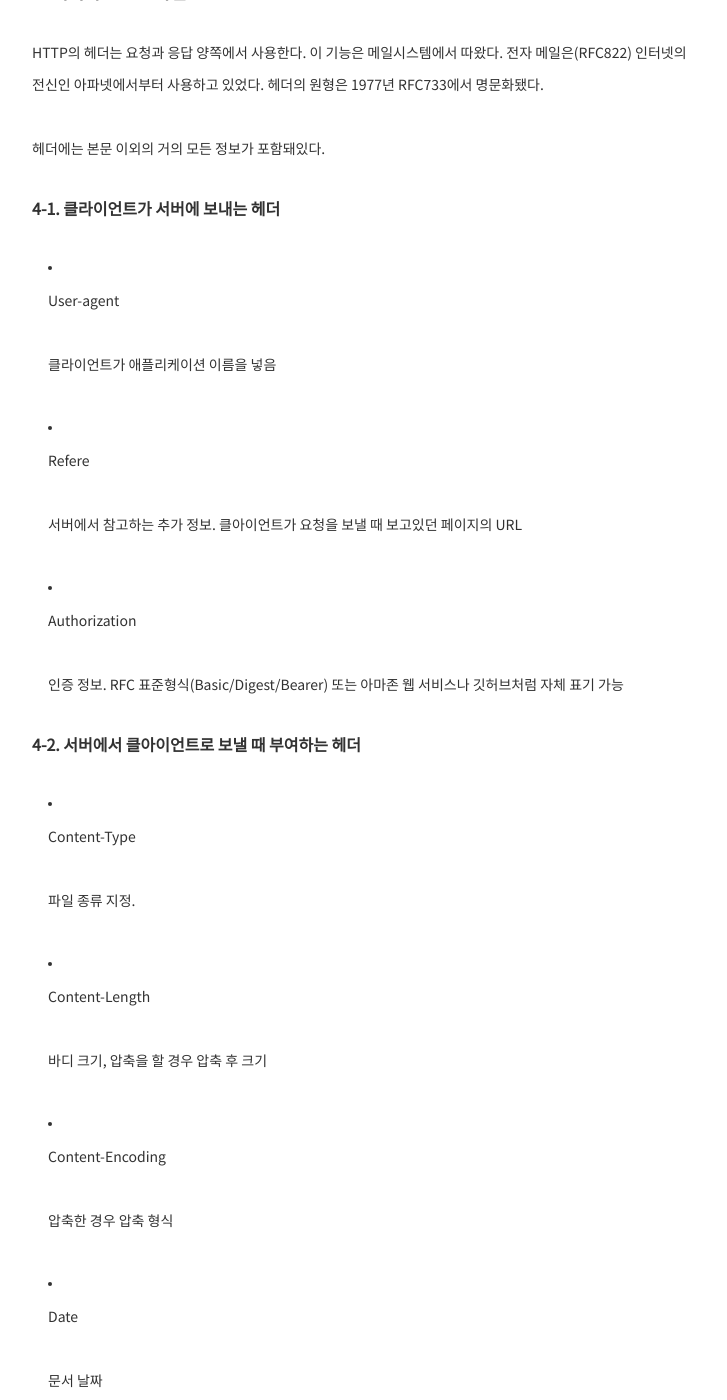
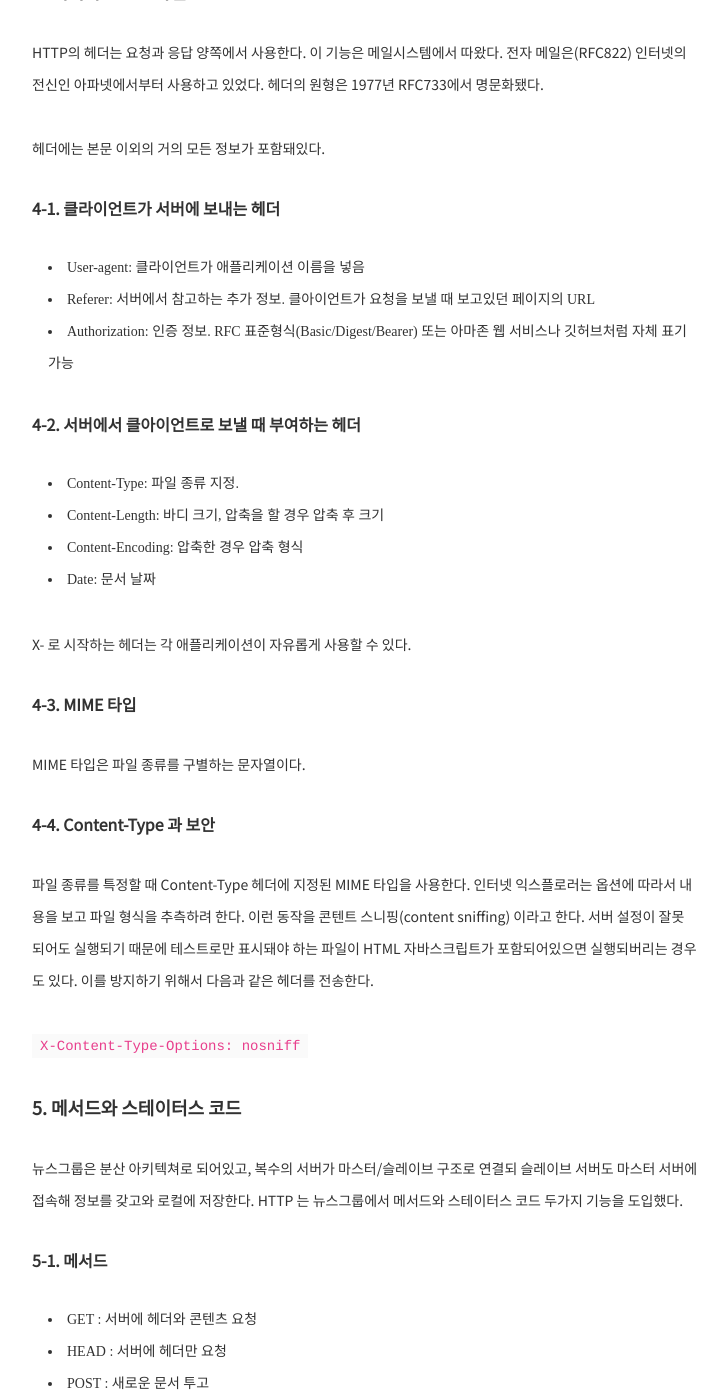
Before and after one commit to suhyunbaik/suhyunbaik.github.io, a Jekyll site: the page built from _posts/2020-01-12-realworld-http-1-syntax.md, in a window 1280 px wide and 1400 px high, scrolled down 1399 px. Shown: the whole window, without its empty margins (274-1001 px from the left). Built offline with Jekyll 4.4.1, drawn with Linux system fonts in a browser that asks for light colours.

Commit message:
Feat: http syntax

```diff
--- a/_posts/2020-01-12-realworld-http-1-syntax.md
+++ b/_posts/2020-01-12-realworld-http-1-syntax.md
@@ -61,35 +61,16 @@ HTTP의 헤더는 요청과 응답 양쪽에서 사용한다. 이 기능은 메
 
 ###### 4-1. 클라이언트가 서버에 보내는 헤더
 
-* User-agent
-
-  클라이언트가 애플리케이션 이름을 넣음
-
-* Refere
-
-  서버에서 참고하는 추가 정보. 클아이언트가 요청을 보낼 때 보고있던 페이지의 URL
-
-* Authorization
-
-  인증 정보. RFC 표준형식(Basic/Digest/Bearer) 또는 아마존 웹 서비스나 깃허브처럼 자체 표기 가능
+* User-agent: 클라이언트가 애플리케이션 이름을 넣음
+* Referer: 서버에서 참고하는 추가 정보. 클아이언트가 요청을 보낼 때 보고있던 페이지의 URL
+* Authorization: 인증 정보. RFC 표준형식(Basic/Digest/Bearer) 또는 아마존 웹 서비스나 깃허브처럼 자체 표기 가능
 
 ###### 4-2. 서버에서 클아이언트로 보낼 때 부여하는 헤더
 
-* Content-Type
-
-  파일 종류 지정.
-
-* Content-Length
-
-  바디 크기, 압축을 할 경우 압축 후 크기
-
-* Content-Encoding
-
-  압축한 경우 압축 형식
-
-* Date
-
-  문서 날짜
+* Content-Type: 파일 종류 지정.
+* Content-Length: 바디 크기, 압축을 할 경우 압축 후 크기
+* Content-Encoding: 압축한 경우 압축 형식
+* Date: 문서 날짜
 
 X- 로 시작하는 헤더는 각 애플리케이션이 자유롭게 사용할 수 있다.
 
```
